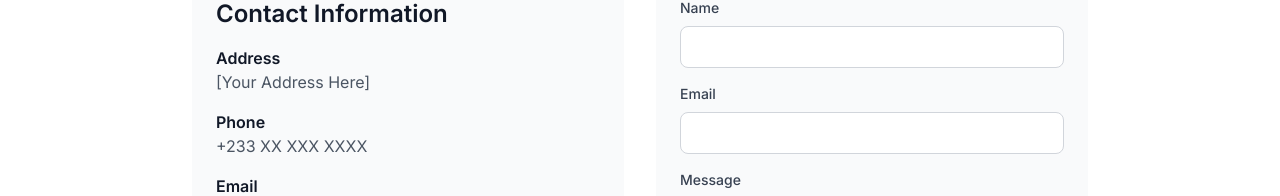
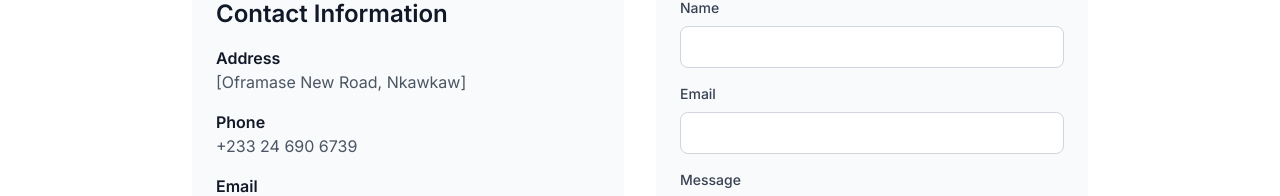
Before and after one commit to Chopper543/DanSarp-Herbal-Centre, a Next.js app: page /contact in a window 1280 px wide. Shown: the part 250-446 px from the top of the page. Built offline with nearby package versions, Linux system fonts and the light colour scheme; no server answers; a web font is replaced by a local one.

Commit message:
Contact page updated

```diff
--- a/app/(public)/contact/page.tsx
+++ b/app/(public)/contact/page.tsx
@@ -48,13 +48,13 @@ export default function ContactPage() {
                   <div>
                     <h3 className="font-semibold text-gray-900 dark:text-white">Address</h3>
                     <p className="text-gray-600 dark:text-gray-400">
-                      [Your Address Here]
+                      [Oframase New Road, Nkawkaw]
                     </p>
                   </div>
                   <div>
                     <h3 className="font-semibold text-gray-900 dark:text-white">Phone</h3>
                     <p className="text-gray-600 dark:text-gray-400">
-                      +233 XX XXX XXXX
+                      +233 24 690 6739
                     </p>
                   </div>
                   <div>
```
